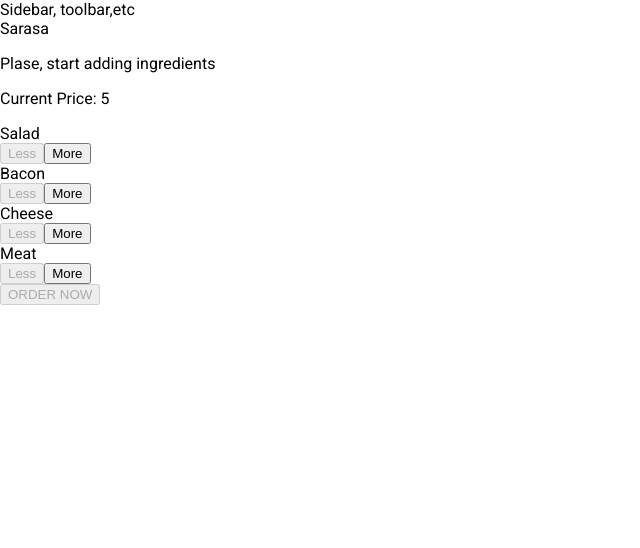
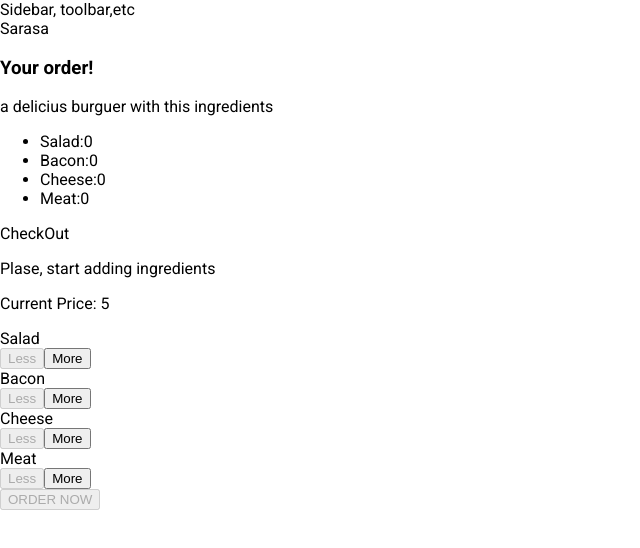
Before and after one commit to nperez9/burgertify, a React app: page / in a window 1280 px wide. Shown: the top 548 px of the page, without its empty margins (0-640 px from the left). Built offline with nearby package versions, Linux system fonts and the light colour scheme.

Commit message:
feat: added controls and stuf

```diff
--- a/src/components/Burger/BuildControls/BuildControls.css
+++ b/src/components/Burger/BuildControls/BuildControls.css
@@ -6,6 +6,12 @@
   box-shadow: 0 2px 1px #ccc;
   padding: 30px;
   box-sizing: border-box;
+}
+
+.BuildControlsContainer {
+  max-width: 900px;
+  width: 100%;
+  margin: 0 auto;
 }
 
 .OrderButton {
@@ -18,6 +24,9 @@
   font-size: 1.2em;
   padding: 15px 30px;
   box-shadow: 2px 2px 2px #966909;
+  max-width: 200px;
+  margin: 20px auto;
+  display: block;
 }
 
 .OrderButton:hover, .OrderButton:active {
--- a/src/components/Burger/BuildControls/BuildControls.js
+++ b/src/components/Burger/BuildControls/BuildControls.js
@@ -12,7 +12,14 @@ const controls = [
   { label: 'Meat', type: INGREDIENTS.Meat },
 ];
 
-const buildControls = ({ addIngredient, subtractIngredient, disabledControls, price, isPurchasable }) => {
+const buildControls = ({
+  addIngredient,
+  subtractIngredient,
+  disabledControls,
+  price,
+  isPurchasable,
+  showModalHandler
+}) => {
   const componentControls = controls.map((control) => {
     return (
       <BuildControl
@@ -27,14 +34,17 @@ const buildControls = ({ addIngredient, subtractIngredient, disabledControls, pr
 
   return (
     <div className={classes.BuildControls}>
+      <div className={classes.BuildControlsContainer}>
         <p>Current Price: {price} </p>
         {componentControls}
         <button
           disabled={!isPurchasable}
           className={classes.OrderButton}
+          onClick={showModalHandler}
         >
           ORDER NOW
         </button>
+      </div>
     </div>
   );
 };
@@ -42,6 +52,7 @@ const buildControls = ({ addIngredient, subtractIngredient, disabledControls, pr
 buildControls.propTypes = {
   addIngredient: PropTypes.func.isRequired,
   subtractIngredient: PropTypes.func.isRequired,
+  showModalHandler: PropTypes.func.isRequired,
   disabledControls: PropTypes.object.isRequired,
   price: PropTypes.number.isRequired,
   isPurchasable: PropTypes.bool.isRequired,
--- a/src/components/Burger/Burger.css
+++ b/src/components/Burger/Burger.css
@@ -24,7 +24,7 @@
 
 @media (min-width: 1000px) and (min-height: 700px) {
   .Burger {
-    width: 700px;
-    height: 600px;
+    width: 600px;
+    height: 500px;
   }
 }
--- /dev/null
+++ b/src/components/Burger/OrderSummary/OrderSummary.js
@@ -0,0 +1,28 @@
+import React from 'react';
+import PropTypes from 'prop-types';
+
+const OrderSummary = ({ ingredients }) => {
+  const ingredientsRender = Object.keys(ingredients).map((iKey) => {
+    return (
+      <li key={iKey}>
+        <span style={{ textTransform: 'capitalize' }}>{iKey}:</span>
+        {ingredients[iKey]}
+      </li>
+    );
+  });
+
+  return (
+    <>
+      <h3>Your order!</h3>
+      <p>a delicius burguer with this ingredients</p>
+      <ul>{ingredientsRender}</ul>
+      <p>CheckOut</p>
+    </>
+  );
+};
+
+OrderSummary.propTypes = {
+  ingredients: PropTypes.array.isRequired,
+};
+
+export default OrderSummary;
--- a/src/components/UI/Modal/Modal.css
+++ b/src/components/UI/Modal/Modal.css
@@ -12,6 +12,16 @@
   transition: all 0.3s ease-out;
 }
 
+.Showtime {
+  opacity: 1;
+  transform: translateY(0);
+}
+
+.Hidetime {
+  opacity: 0;
+  transform: translateY(-100vh);
+}
+
 @media (min-width: 600px) {
   .Modal {
       width: 500px;
--- a/src/components/UI/Modal/Modal.js
+++ b/src/components/UI/Modal/Modal.js
@@ -1,8 +1,10 @@
 import React from 'react';
 import classes from './Modal.css';
 
-const modal = ({ children }) => (
-  <div className={classes.Modal}>
+const modal = ({ children, show }) => (
+  <div
+    className={`${classes.Modal} ${show ? classes.Showtime : classes.Hidetime }`}
+  >
     {children}
   </div>
 );
--- a/src/containers/BurgerBuilder/BurgerBuilder.js
+++ b/src/containers/BurgerBuilder/BurgerBuilder.js
@@ -2,6 +2,8 @@ import React, { useState } from 'react';
 
 import Burger from '../../components/Burger/Burger';
 import BuildControls from '../../components/Burger/BuildControls/BuildControls';
+import Modal from '../../components/UI/Modal/Modal';
+import OrderSummary from '../../components/Burger/OrderSummary/OrderSummary';
 
 const INGREDIENTS_PRICE = {
   salad: 0.5,
@@ -19,6 +21,7 @@ const BurgerBuilder = () => {
   });
   const [totalPrice, setTotalPrice] = useState(5);
   const [isPurchasable, setIsPurchasable] =  useState(false);
+  const [isOrdered, setIsOrdered] = useState(false);
 
   const updatePurchasable = (ingredients) => {
     const ingredientSum =  Object.keys({...ingredients}).map(ikey => {
@@ -50,6 +53,10 @@ const BurgerBuilder = () => {
     updatePurchasable(newIngredients);
   };
 
+  const showModalHandler = (show) => {
+    setIsOrdered(show);
+  }
+
   const disableInfo = {
     ...ingredients,
   };
@@ -59,6 +66,9 @@ const BurgerBuilder = () => {
 
   return (
     <>
+      <Modal show={isOrdered}>
+        <OrderSummary ingredients={ingredients} />
+      </Modal>
       <Burger ingredients={ingredients} />
       <BuildControls
         addIngredient={addIngredientHandler}
@@ -66,6 +76,7 @@ const BurgerBuilder = () => {
         disabledControls={disableInfo}
         price={totalPrice}
         isPurchasable={isPurchasable}
+        showModalHandler={showModalHandler}
       />
     </>
   );
```
Also changed, not shown: src/components/UI/BackDrop/BackDrop.js (added, +9 -0 lines), src/components/UI/BackDrop/BackDrop.css (added), 1 other file (tests, documents, lock files or other folders). Lines whose indentation alone changed are shown as unchanged.
